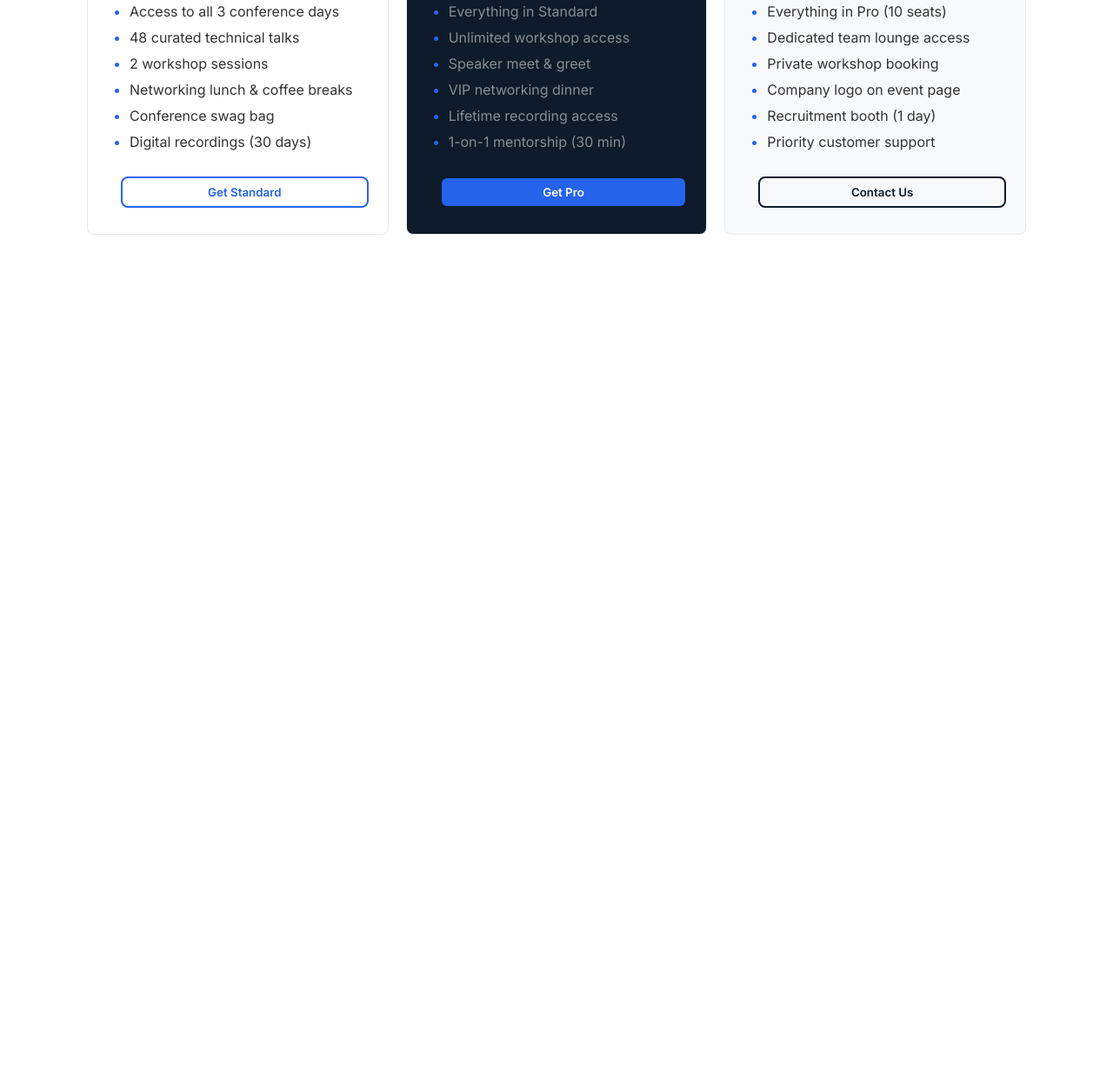
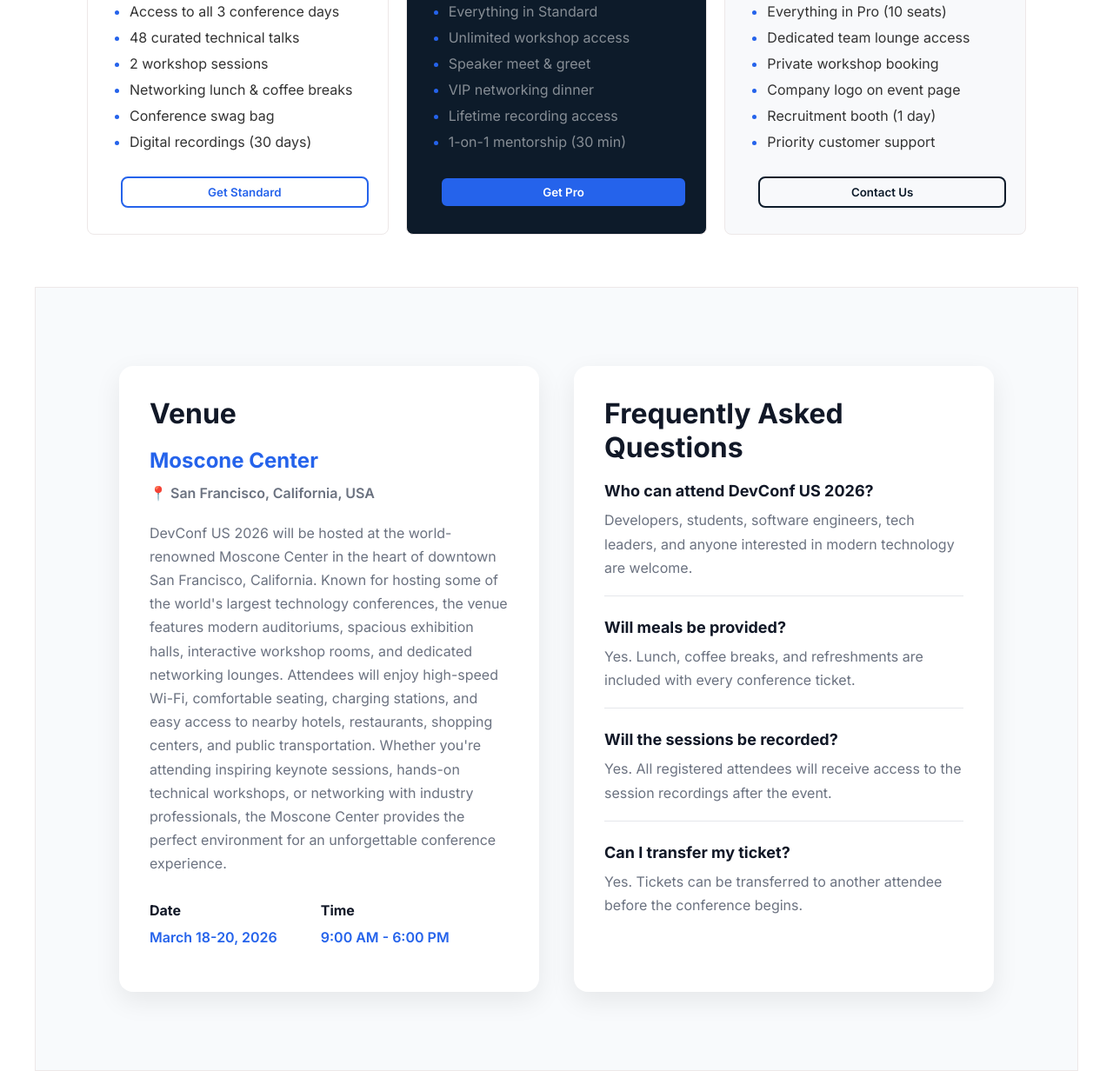
Before and after one commit to tibushra/DevConf-2026, a plain HTML site: page index.html in a window 1280 px wide. Shown: the part 2168-3400 px from the top of the page at 87% size. Before the commit the page ends 2498 px from the top, so only its background shows below. Drawn offline with Linux system fonts and the light colour scheme.

Commit message:
AI-section completed

```diff
--- a/index.html
+++ b/index.html
@@ -156,6 +156,94 @@
             </div>
         </section>
         <!-- pricing-section end -->
+        <section class="venue-faq-section">
+
+            <div class="venue-container">
+
+                <!-- Venue -->
+                <div class="venue-card">
+                    <h2>Venue</h2>
+
+                    <h3>Moscone Center</h3>
+
+                    <p class="location">
+                        📍 San Francisco, California, USA
+                    </p>
+
+                    <p>
+                        DevConf US 2026 will be hosted at the world-renowned Moscone Center in the
+                        heart of downtown San Francisco, California. Known for hosting some of the
+                        world's largest technology conferences, the venue features modern auditoriums,
+                        spacious exhibition halls, interactive workshop rooms, and dedicated networking
+                        lounges. Attendees will enjoy high-speed Wi-Fi, comfortable seating, charging
+                        stations, and easy access to nearby hotels, restaurants, shopping centers, and
+                        public transportation. Whether you're attending inspiring keynote sessions,
+                        hands-on technical workshops, or networking with industry professionals, the
+                        Moscone Center provides the perfect environment for an unforgettable conference
+                        experience.
+                    </p>
+
+                    <div class="venue-info">
+                        <div>
+                            <h4>Date</h4>
+                            <p>March 18-20, 2026</p>
+                        </div>
+
+                        <div>
+                            <h4>Time</h4>
+                            <p>9:00 AM - 6:00 PM</p>
+                        </div>
+                    </div>
+
+
+
+                </div>
+
+
+
+
+                <!-- FAQ -->
+                <div class="faq-card">
+
+                    <h2>Frequently Asked Questions</h2>
+
+                    <div class="faq-item">
+                        <h4>Who can attend DevConf US 2026?</h4>
+                        <p>
+                            Developers, students, software engineers, tech leaders,
+                            and anyone interested in modern technology are welcome.
+                        </p>
+                    </div>
+
+                    <div class="faq-item">
+                        <h4>Will meals be provided?</h4>
+                        <p>
+                            Yes. Lunch, coffee breaks, and refreshments are included
+                            with every conference ticket.
+                        </p>
+                    </div>
+
+                    <div class="faq-item">
+                        <h4>Will the sessions be recorded?</h4>
+                        <p>
+                            Yes. All registered attendees will receive access to the
+                            session recordings after the event.
+                        </p>
+                    </div>
+
+                    <div class="faq-item">
+                        <h4>Can I transfer my ticket?</h4>
+                        <p>
+                            Yes. Tickets can be transferred to another attendee before
+                            the conference begins.
+                        </p>
+                    </div>
+
+                </div>
+
+            </div>
+
+        </section>
     </main>
 </body>
 
--- a/style/style.css
+++ b/style/style.css
@@ -182,7 +182,6 @@ main {
     gap: 10px;
     border: 1px solid rgb(237, 232, 232);
     border-radius: 8px;
-    /* overflow: hidden; */
     padding: 30px;
 }
 
@@ -268,3 +267,96 @@ hr {
 }
 
 /* pricing-section end */
+/* Venue & FAQ Section */
+
+.venue-faq-section {
+    padding: 90px 8%;
+    background: #f8fafc;
+    border: 1px solid rgb(237, 232, 232);
+    /* border-radius: 8px; */
+}
+
+.venue-container {
+    display: flex;
+    gap: 40px;
+    justify-content: space-between;
+    align-items: flex-start;
+    flex-wrap: wrap;
+
+}
+
+.venue-card,
+.faq-card {
+    flex: 1;
+    min-width: 320px;
+    min-height: 650px;
+    background: #ffffff;
+    padding: 35px;
+    border-radius: 16px;
+    box-shadow: 0 10px 30px rgba(0, 0, 0, 0.08);
+    display: flex;
+    flex-direction: column;
+}
+
+
+.venue-card h2,
+.faq-card h2 {
+    font-size: 32px;
+    margin-bottom: 20px;
+    color: #111827;
+}
+
+.venue-card h3 {
+    font-size: 24px;
+    margin-bottom: 10px;
+    color: #2563eb;
+}
+
+.location {
+    font-weight: 600;
+    margin-bottom: 18px;
+    color: #374151;
+}
+
+.venue-card p {
+    color: #6b7280;
+    line-height: 1.7;
+}
+
+.venue-info {
+    display: flex;
+    gap: 50px;
+    margin-top: 30px;
+}
+
+.venue-info h4 {
+    margin-bottom: 8px;
+    color: #111827;
+}
+
+.venue-info p {
+    color: #2563eb;
+    font-weight: 600;
+}
+
+.faq-item {
+    margin-bottom: 25px;
+    padding-bottom: 18px;
+    border-bottom: 1px solid #e5e7eb;
+}
+
+.faq-item:last-child {
+    border-bottom: none;
+    margin-bottom: 0;
+}
+
+.faq-item h4 {
+    font-size: 18px;
+    margin-bottom: 10px;
+    color: #111827;
+}
+
+.faq-item p {
+    color: #6b7280;
+    line-height: 1.7;
+}
```
Also changed, not shown: 1 other file.
